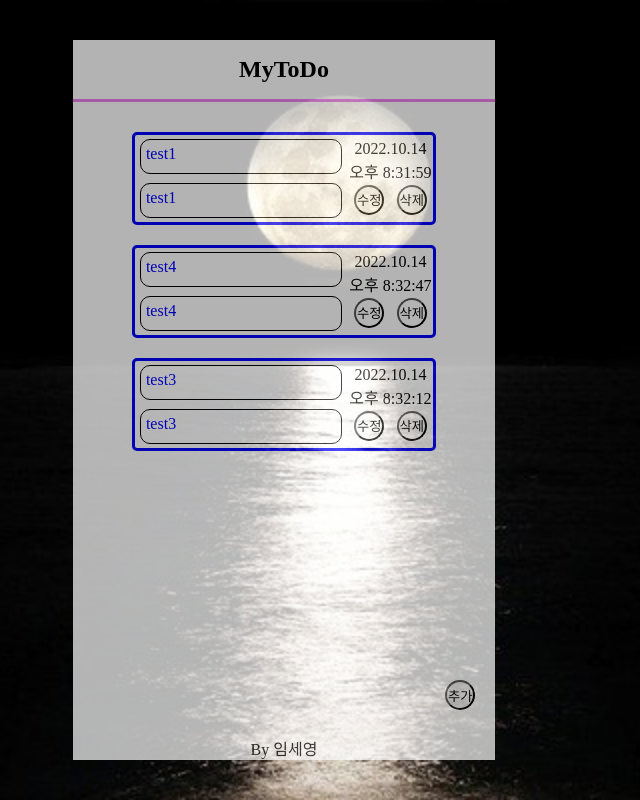
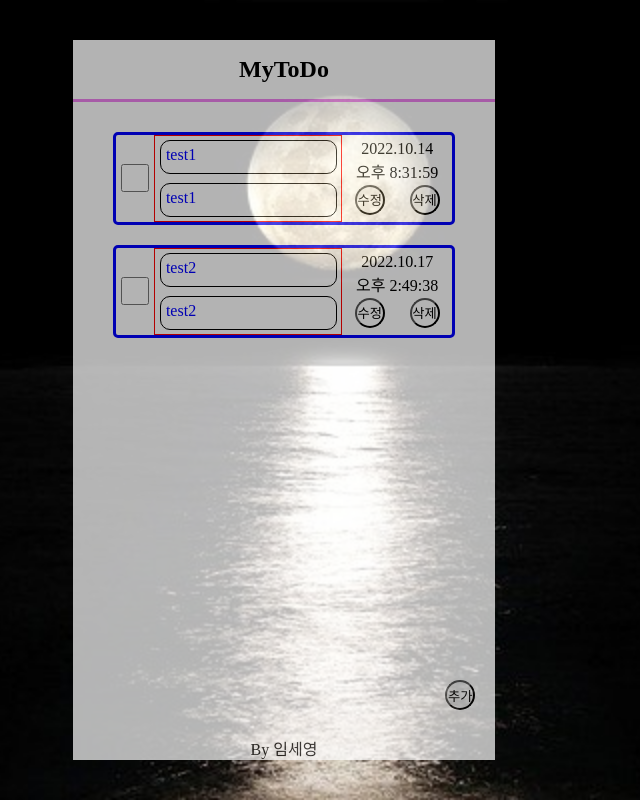
Before and after one commit to insidelamp/solo_todo, a React (Create React App) app: page / in a window 1280 px wide. Shown: the whole page, without its empty margins (356-996 px from the left). Built offline with nearby package versions, Linux system fonts and the light colour scheme; data requests are answered from the project's data file.

Commit message:
체크박스 추가 구현중

```diff
--- a/fake-server/db.json
+++ b/fake-server/db.json
@@ -8,18 +8,11 @@
       "id": 1
     },
     {
-      "title": "test4",
-      "body": "test4",
-      "nowYear": "2022.10.14",
-      "nowDate": "오후 8:32:47",
+      "title": "test2",
+      "body": "test2",
+      "nowYear": "2022.10.17",
+      "nowDate": "오후 2:49:38",
       "id": 2
-    },
-    {
-      "title": "test3",
-      "body": "test3",
-      "nowYear": "2022.10.14",
-      "nowDate": "오후 8:32:12",
-      "id": 3
     }
   ]
 }
--- a/src/components/ToDo.js
+++ b/src/components/ToDo.js
@@ -6,6 +6,18 @@ function ToDo({ datas, refetch }) {
   const [updataTitle, setUpdataTitle] = useState("");
   const [updataContent, setUpdataContent] = useState("");
   const [upId, setUpId] = useState("");
+  const [clickCheck, setClickCheck] = useState(false);
+  console.log(clickCheck);
+
+  const clickFunction = (checked, id) => {
+    let filterCheck = datas.filter((el) => el !== id);
+    console.log(filterCheck, id);
+    if (checked) {
+      setClickCheck(true);
+    } else {
+      setClickCheck(false);
+    }
+  };
 
   const updateToDo = () => {
     let now = new Date();
@@ -41,10 +53,24 @@ function ToDo({ datas, refetch }) {
         <ToDoSpace onClick={updateModal}>
           {datas?.map((data) => (
             <ToDoSpaceContents key={data.id}>
-              <ToDoSpaceContent>
-                <ToDoContentTitle>{data.title}</ToDoContentTitle>
-                <ToDoContentBody>{data.body}</ToDoContentBody>
-              </ToDoSpaceContent>
+              <CheckInput
+                type="checkbox"
+                onChange={(e) => {
+                  clickFunction(e.target.checked, data.id);
+                }}
+              />
+              {clickCheck ? (
+                <ToDoSpaceContentOpen>
+                  <ToDoContentTitle>{data.title}</ToDoContentTitle>
+                  <ToDoContentBody>{data.body}</ToDoContentBody>
+                </ToDoSpaceContentOpen>
+              ) : (
+                <ToDoSpaceContentClose>
+                  <ToDoContentTitle>{data.title}</ToDoContentTitle>
+                  <ToDoContentBody>{data.body}</ToDoContentBody>
+                </ToDoSpaceContentClose>
+              )}
+
               <ToDoBtnSpace>
                 <ToDoDateSpace>{data.nowYear}</ToDoDateSpace>
                 <ToDoDateSpace>{data.nowDate}</ToDoDateSpace>
@@ -80,10 +106,23 @@ function ToDo({ datas, refetch }) {
         <ToDoSpace>
           {datas?.map((data) => (
             <ToDoSpaceContents key={data.id}>
-              <ToDoSpaceContent>
-                <ToDoContentTitle>{data.title}</ToDoContentTitle>
-                <ToDoContentBody>{data.body}</ToDoContentBody>
-              </ToDoSpaceContent>
+              <CheckInput
+                type="checkbox"
+                onChange={(e) => {
+                  clickFunction(e.target.checked, data.id);
+                }}
+              />
+              {clickCheck ? (
+                <ToDoSpaceContentOpen>
+                  <ToDoContentTitle>{data.title}</ToDoContentTitle>
+                  <ToDoContentBody>{data.body}</ToDoContentBody>
+                </ToDoSpaceContentOpen>
+              ) : (
+                <ToDoSpaceContentClose>
+                  <ToDoContentTitle>{data.title}</ToDoContentTitle>
+                  <ToDoContentBody>{data.body}</ToDoContentBody>
+                </ToDoSpaceContentClose>
+              )}
               <ToDoBtnSpace>
                 <ToDoDateSpace>{data.nowYear}</ToDoDateSpace>
                 <ToDoDateSpace>{data.nowDate}</ToDoDateSpace>
@@ -101,7 +140,7 @@ function ToDo({ datas, refetch }) {
 }
 
 const ToDoSpace = styled.div`
-  width: 80%;
+  width: 90%;
   height: 100%;
   display: flex;
   margin-top: 20px;
@@ -110,12 +149,21 @@ const ToDoSpace = styled.div`
   overflow-y: scroll;
 `;
 /* color: ${scrollYY > 100 ? "blue" : "red"}; */
-const ToDoSpaceContent = styled.div`
-  width: 100%;
+const ToDoSpaceContentOpen = styled.div`
+  width: 60%;
   height: 100%;
   display: flex;
   flex-direction: column;
   justify-content: space-around;
+  border: 1px solid blue;
+`;
+const ToDoSpaceContentClose = styled.div`
+  width: 60%;
+  height: 100%;
+  display: flex;
+  flex-direction: column;
+  justify-content: space-around;
+  border: 1px solid red;
 `;
 const ToDoSpaceContents = styled.div`
   border: 3px solid blue;
@@ -125,6 +173,11 @@ const ToDoSpaceContents = styled.div`
   display: flex;
   justify-content: space-between;
   align-items: center;
+`;
+const CheckInput = styled.input`
+  width: 30px;
+  height: 30px;
+  margin: 0px 5px;
 `;
 
 const ToDoContentTitle = styled.div`
@@ -149,7 +202,7 @@ const ToDoBtnSpace = styled.div`
   display: flex;
   flex-direction: column;
   align-items: center;
-  width: 40%;
+  width: 35%;
   height: 100%;
 `;
 const ToDoDateSpace = styled.div`
--- a/src/pages/ToDoList.js
+++ b/src/pages/ToDoList.js
@@ -42,6 +42,7 @@ function ToDoList() {
         <TodoContentsMain onClick={addTodo}>
           <TodoTitle>MyToDo</TodoTitle>
           <ToDo datas={datas} />
+
           <ModalSpace
             onClick={(e) => {
               e.stopPropagation();
@@ -64,6 +65,7 @@ function ToDoList() {
       ) : (
         <TodoContentsMain>
           <TodoTitle>MyToDo</TodoTitle>
+
           <ToDo datas={datas} refetch={refetch} />
 
           <CreateToDo onClick={addTodo}>추가</CreateToDo>
```
